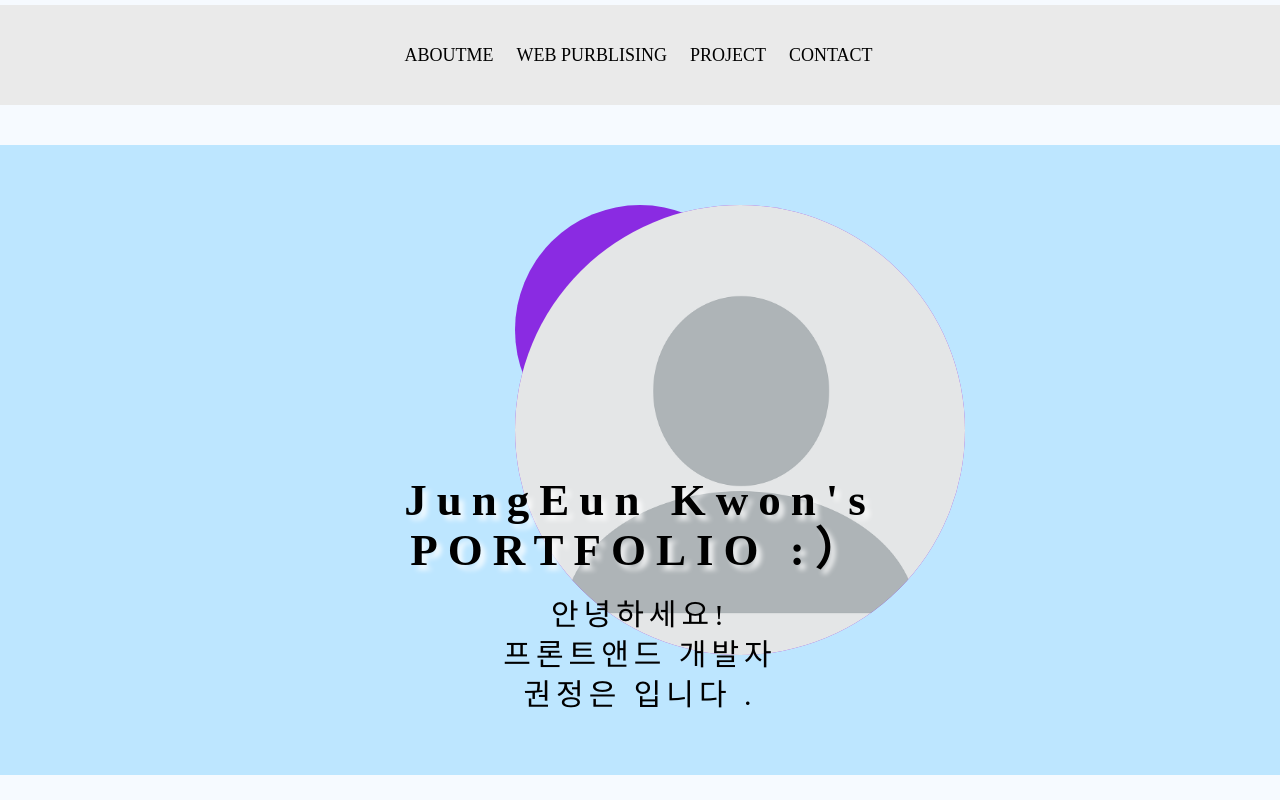
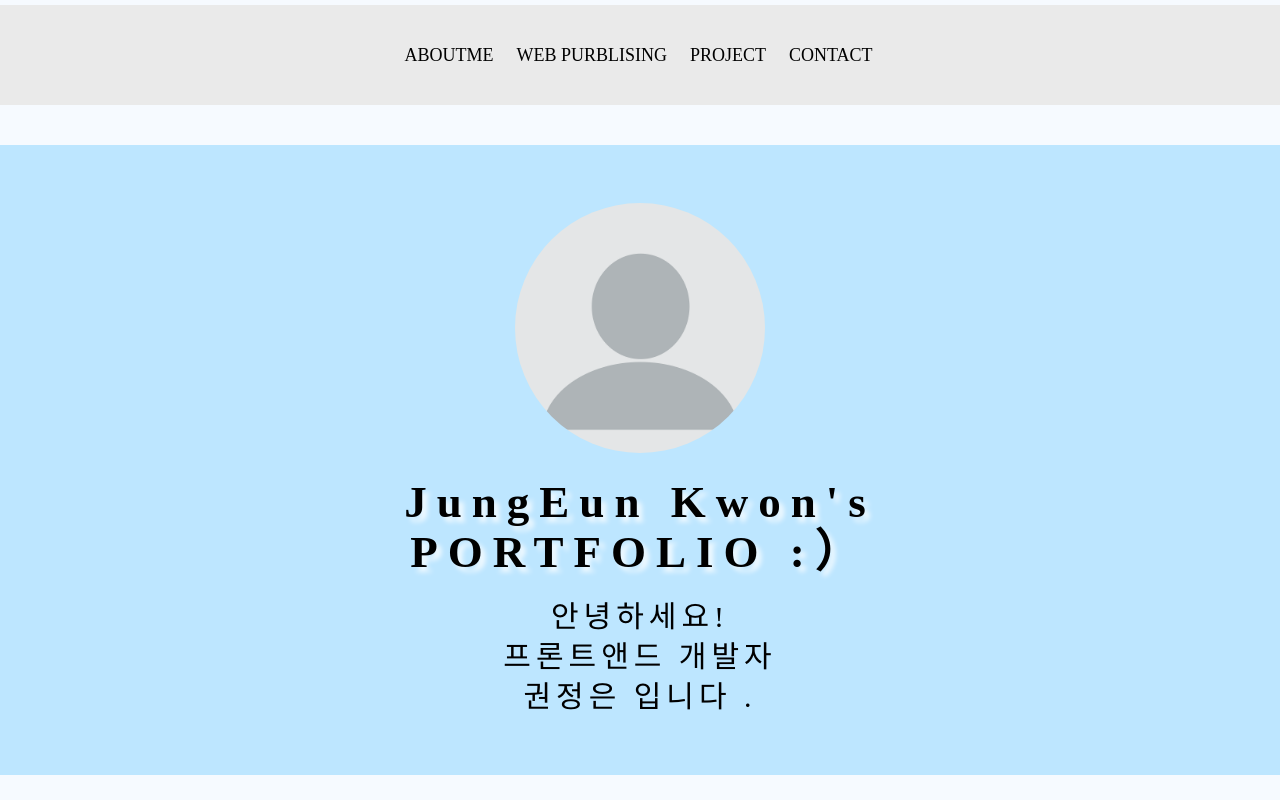
Before and after one commit to kwonjung9/portfolio, a Vue app: page / in a window 1280 px wide. Shown: the top 800 px of the page. Built offline with nearby package versions, Linux system fonts and the light colour scheme; a web font is replaced by a local one.

Commit message:
update end

```diff
--- a/src/components/Mainpage.vue
+++ b/src/components/Mainpage.vue
@@ -131,7 +131,6 @@ onMounted(()=>{
     }
   }
   .introduce-img > img{
-    background-color: blueviolet;
     width: 450px;
     height: 450px;
     border-radius: 50%;
@@ -203,8 +202,7 @@ onMounted(()=>{
   .introduce-wrap > img{
     display: none;
   }
-  .introduce-img{
-    background-color: blueviolet;
+  .introduce-img >img{
     width: 200px;
     height: 200px;
     border-radius: 50%;
@@ -262,8 +260,7 @@ onMounted(()=>{
   .introduce-wrap > img{
     display: none;
   }
-  .introduce-img{
-    background-color: blueviolet;
+  .introduce-img >img{
     width: 250px;
     height: 250px;
     border-radius: 50%;
--- a/src/components/Website.vue
+++ b/src/components/Website.vue
@@ -425,7 +425,7 @@ const nextSlide =()=>{
 }
 .p-txt{
   width: 70%;
-  height: 100%;
+  height: 65%;
 }
 
 #main{
```
